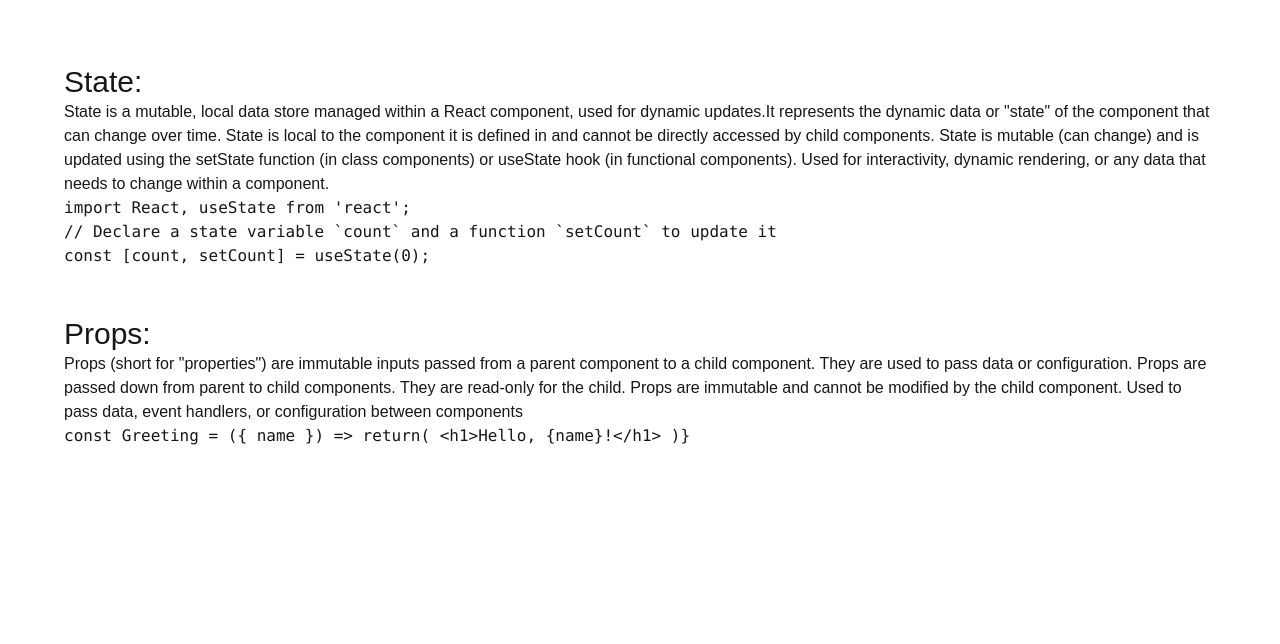
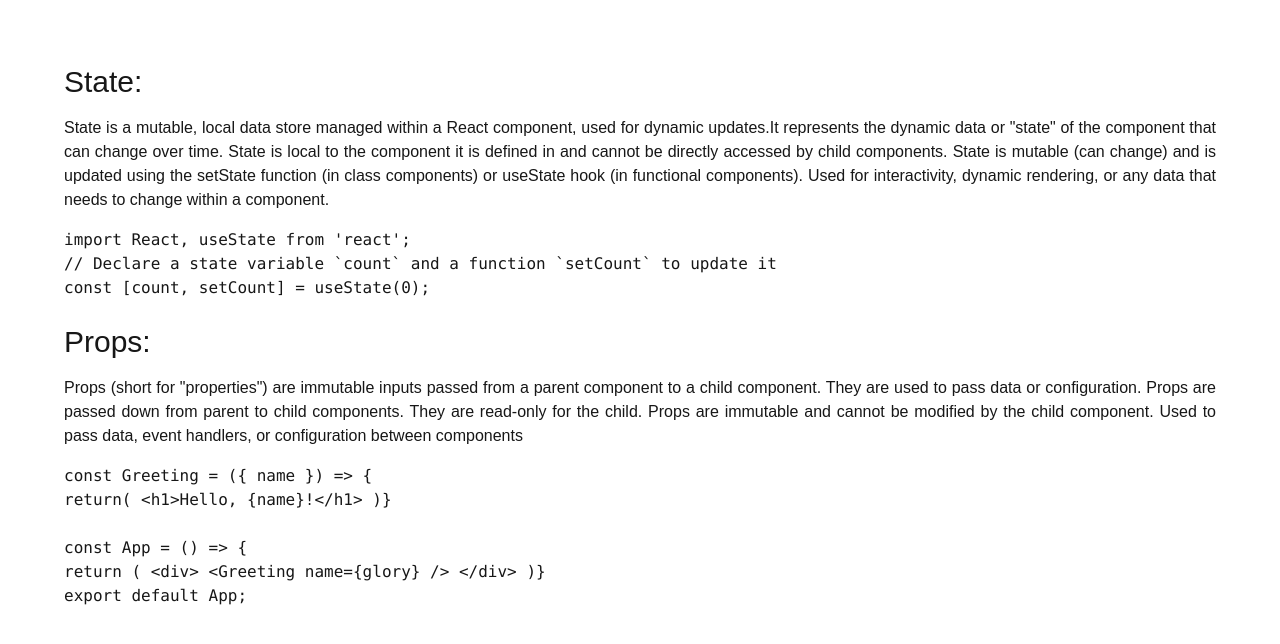
Before and after one commit to Cham-X/interview, a Next.js app: page /answerone in a window 1280 px wide. Shown: the top 644 px of the page. Built offline with nearby package versions, Linux system fonts and the light colour scheme.

Commit message:
AnswerOne done

```diff
--- a/app/answerone/page.tsx
+++ b/app/answerone/page.tsx
@@ -4,7 +4,7 @@ const page = () => {
   return (
     <div className='p-16'>
       <h1 className='text-bold text-3xl'>State:</h1>
-      <p>State is a mutable, local data store managed within a React component, used for dynamic updates.It represents the dynamic data or "state" of the component that can change over time. State is local to the component it is defined in and cannot be directly accessed by child components. State is mutable (can change) and is updated using the setState function (in class components) or useState hook (in functional components). Used for interactivity, dynamic rendering, or any data that needs to change within a component.
+      <p className='text-justify py-4'>State is a mutable, local data store managed within a React component, used for dynamic updates.It represents the dynamic data or "state" of the component that can change over time. State is local to the component it is defined in and cannot be directly accessed by child components. State is mutable (can change) and is updated using the setState function (in class components) or useState hook (in functional components). Used for interactivity, dynamic rendering, or any data that needs to change within a component.
       </p>
       <code>
         import React, { "useState" } from 'react'; <br />
@@ -13,15 +13,20 @@ const page = () => {
       </code>
       <br />
       <br />
-      <br />
       <h1 className='text-bold text-3xl'>Props:</h1>
-      <p>
+      <p  className='text-justify py-4'>
         Props (short for "properties") are immutable inputs passed from a parent component to a child component. They are used to pass data or configuration. Props are passed down from parent to child components. They are read-only for the child. Props are immutable and cannot be modified by the child component. Used to pass data, event handlers, or configuration between components
       </p>
       <code>
-        {"  const Greeting = ({ name }) =>"}
+        {"  const Greeting = ({ name }) => {"} <br />
         {" return( <h1>Hello, {name}!</h1> )}"}
-      </code>
+        <br />
+<br />
+       {" const App = () => {"} <br />
+ {" return (  <div> <Greeting name={glory} /> </div> )}"}
+<br />
+  { "export default App;" }
+      </code >
     </div>
   )
 }
--- a/app/page.tsx
+++ b/app/page.tsx
@@ -10,7 +10,7 @@ export default function Home() {
         <h1>Basic Concepts</h1>
         <ol>
           <li>
-            <Link href={"/answerone"}>Explain the difference between state and props in React.
+            <Link href={"/answerone"}> Answer to --> Explain the difference between state and props in React.
             Provide an example of how each is used.
             </Link>
           </li>
```
